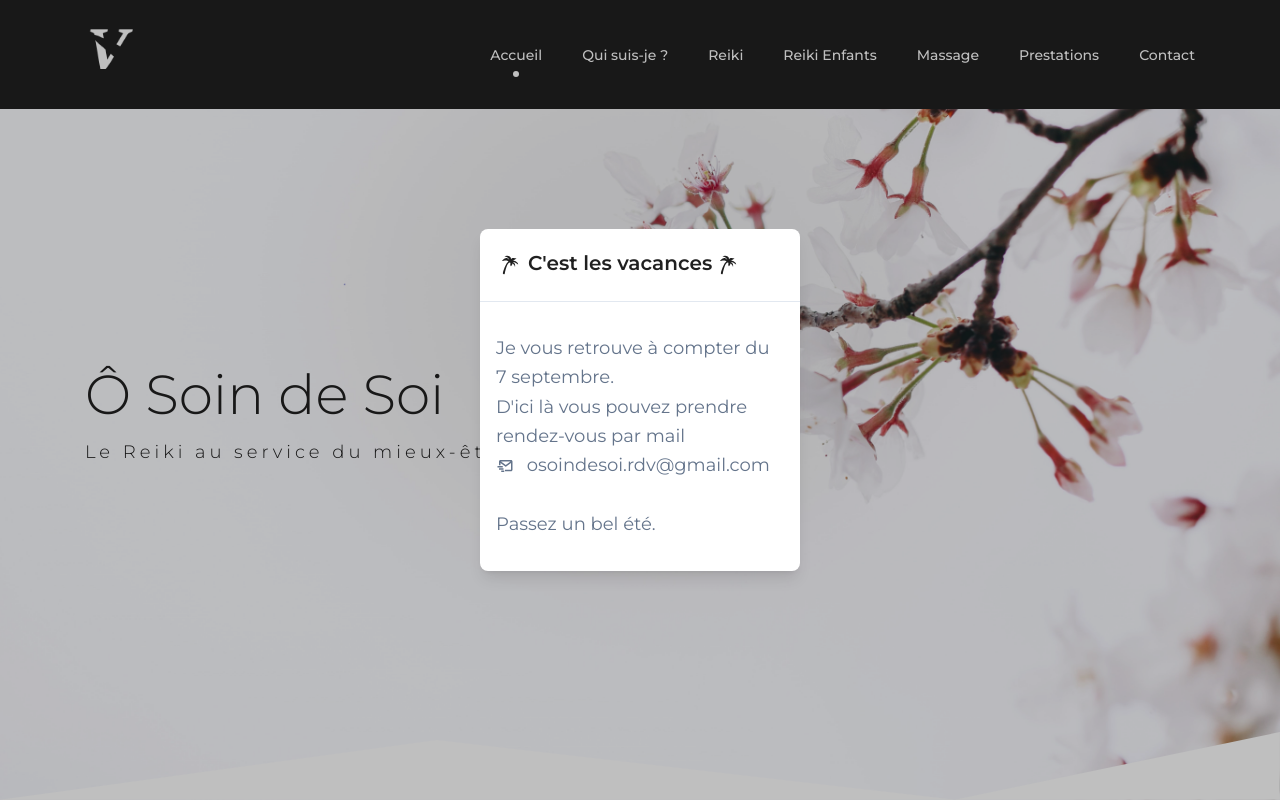
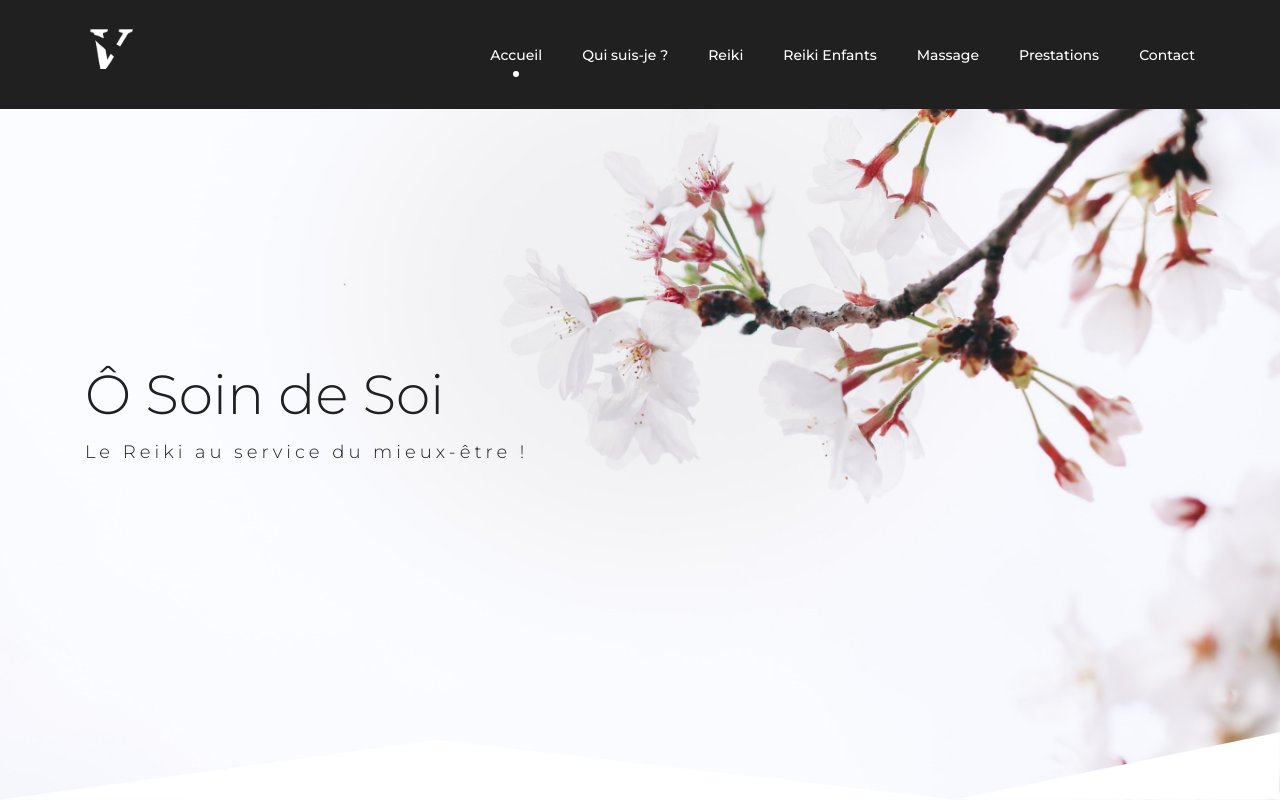
Before and after one commit to lfournial/site-reiki, a Next.js app: page / in a window 1280 px wide. Shown: the top 800 px of the page. Built offline with nearby package versions, Linux system fonts and the light colour scheme.

Commit message:
remove holidays

```diff
--- a/src/components/HeroArea.jsx
+++ b/src/components/HeroArea.jsx
@@ -1,15 +1,10 @@
 import Shape from "./Shape";
-import { useState } from "react";
-import { GiPalmTree } from "react-icons/gi";
-import { BiMailSend } from "react-icons/bi";
 
 const heroBg = "/images/hero-bg.jpg";
 
 const HeroArea = () => {
 
-    const [showModal, setShowModal] = useState(false);
     return (
-        <>
         <section
             id="hero"
             style={{ backgroundImage: `url(${heroBg})` }}
@@ -24,44 +19,7 @@ const HeroArea = () => {
 
             <Shape className="hidden md:block" />
         </section>
-            <div
-                className="justify-center items-center flex overflow-x-hidden overflow-y-auto fixed inset-0 z-50 outline-none focus:outline-none"
-            >
-                <div className="relative w-auto my-6 mx-auto max-w-xs">
-                    {/*content*/}
-                    <div className="border-0 rounded-lg shadow-lg relative flex flex-col w-full bg-white outline-none focus:outline-none">
-                        {/*header*/}
-                        <div className="flex items-start justify-between p-5 border-b border-solid border-slate-200 rounded-t">
-                            <h3 className="text-xl font-semibold">
-                                <GiPalmTree className="inline text-dark-400 mr-2" />C'est les vacances <GiPalmTree className="inline text-dark-400 mr-2" />
-                            </h3>
-                            <button
-                                className="p-1 ml-auto bg-transparent border-0 text-black opacity-5 float-right text-3xl leading-none font-semibold outline-none focus:outline-none"
-                                onClick={() => setShowModal(false)}
-                            >
-                                <span className="bg-transparent text-black opacity-5 h-6 w-6 text-2xl block outline-none focus:outline-none">
-                                    ×
-                                </span>
-                            </button>
-                        </div>
-                        {/*body*/}
-                        <div className="relative p-4 flex-auto">
-                            <p className="my-4 text-slate-500 text-lg leading-relaxed">
-                                Je vous retrouve à compter du 7 septembre.
-                                <br />
-                                D'ici là vous pouvez prendre rendez-vous par mail
-                                <br /><BiMailSend className="inline text-dark-600 mr-2" /> osoindesoi.rdv@gmail.com
-                                <br /> <br />Passez un bel été.
-                            </p>
-                        </div>
-                        {/*footer*/}
 
-                    </div>
-                </div>
-            </div>
-            <div className="opacity-25 fixed inset-0 z-40 bg-black"></div>
-
-        </>
     );
 };
 
```
Lines whose indentation alone changed are shown as unchanged.
